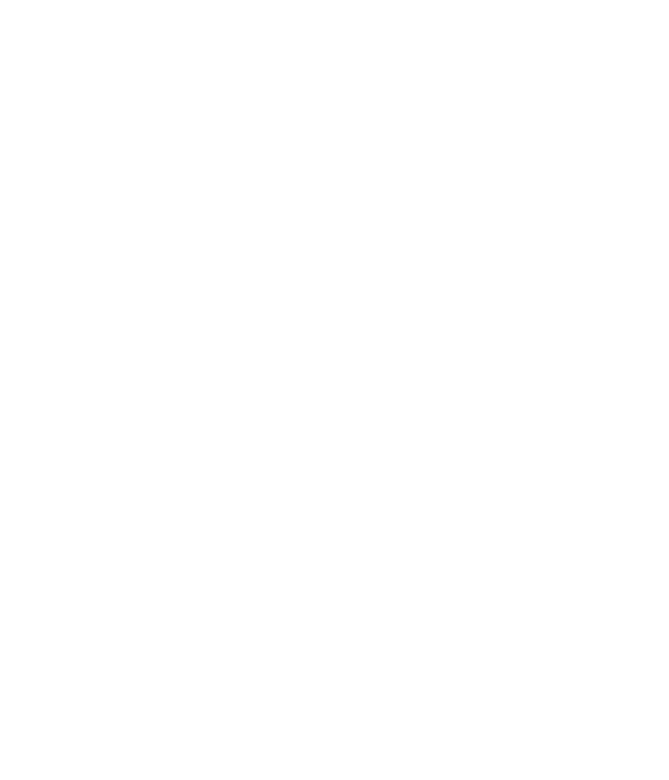
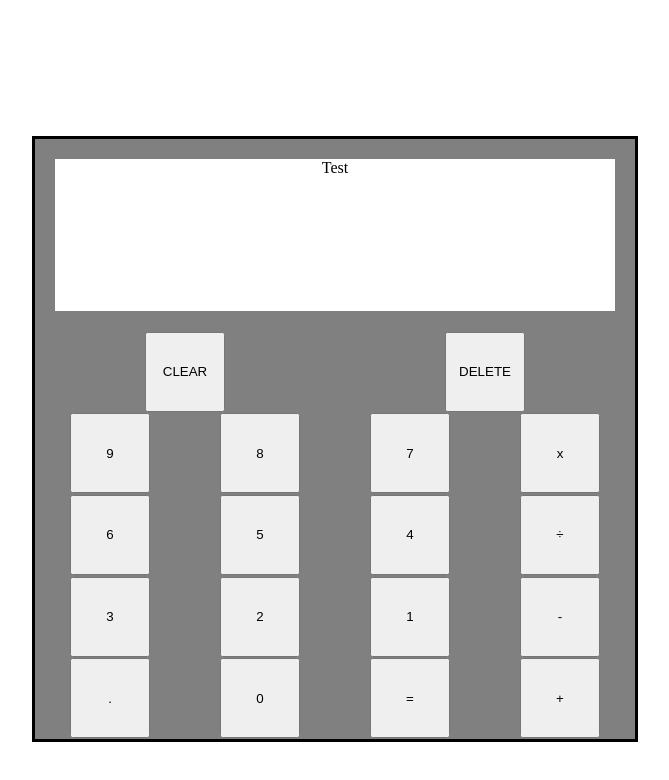
Before and after one commit to seanghods/calculator, a plain HTML site: page index.html in a window 1280 px wide. Shown: the whole page, without its empty margins (305-974 px from the left). Drawn offline with Linux system fonts and the light colour scheme.

Commit message:
Add basic HTML, CSS styling, JS functions

```diff
--- a/index.html
+++ b/index.html
@@ -5,9 +5,45 @@
     <meta name="viewport" content="width=device-width, initial-scale=1.0">
     <link rel="stylesheet" href="styles.css">
     <script defer src="script.js"></script>
-    <title>Caclulator</title>
+    <title>Calculator</title>
 </head>
 <body>
-
+    <main>
+        <div class="calculator">
+            <div class="screen">
+                <div class="screenspace">Test</div>
+            </div>
+            <div class="grid">
+                <div class="row">
+                    <button class="clear">CLEAR</button>
+                    <button class="delete">DELETE</button>
+                </div>
+                <div class="row">
+                    <button class="number" id="9">9</button>
+                    <button class="number" id="8">8</button>
+                    <button class="number" id="7">7</button>
+                    <button class="operator" id="mul">x</button>
+                </div>
+                <div class="row">
+                    <button class="number" id="6">6</button>
+                    <button class="number" id="5">5</button>
+                    <button class="number" id="4">4</button>
+                    <button class="operator" id="div">÷</button>
+                </div>
+                <div class="row">
+                    <button class="number" id="3">3</button>
+                    <button class="number" id="2">2</button>
+                    <button class="number" id="1">1</button>
+                    <button class="operator" id="sub">-</button>
+                </div>
+                <div class="row">
+                    <button class="number" id="dec">.</button>
+                    <button class="number" id="0">0</button>
+                    <button class="number" id="eq">=</button>
+                    <button class="operator" id="plus">+</button>
+                </div>
+            </div>
+        </div>
+    </main>
 </body>
 </html>
--- a/script.js
+++ b/script.js
@@ -0,0 +1,19 @@
+function add(firstNumber, secondNumber) {
+    return firstNumber + secondNumber;
+}
+
+function subtract(firstNumber, secondNumber) {
+    return firstNumber - secondNumber;
+}
+
+function multiply(firstNumber, secondNumber) {
+    return firstNumber * secondNumber;
+}
+
+function divide(firstNumber, secondNumber) {
+    return firstNumber / secondNumber;
+}
+
+function operate(firstNumber, secondNumber, operator) {
+    return firstNumber operator secondNumber;
+}
--- a/styles.css
+++ b/styles.css
@@ -0,0 +1,44 @@
+body {
+    display: flex;
+    justify-content: center;
+    align-items: center;
+}
+.calculator {
+    text-align: center;
+    width: min(600px, 75vw);
+    height: min(600px, 75vw);
+    margin: 10vw;
+    border: 3px solid black;
+    display: flex;
+    flex-direction: column;
+    background-color: grey;
+}
+
+.screen {
+    height: 15vw;
+    display: flex;
+}
+
+.screenspace {
+    background-color: white;
+    flex: 1;
+    margin: 20px;
+}
+
+.grid {
+    flex: 1;
+    display: flex;
+    flex-direction: column;
+}
+
+.row {
+    display: flex;
+    justify-content: space-around;
+    flex: 1;
+    align-items: center;
+}
+
+button {
+    height: 80px;
+    width: 80px;
+}
```
